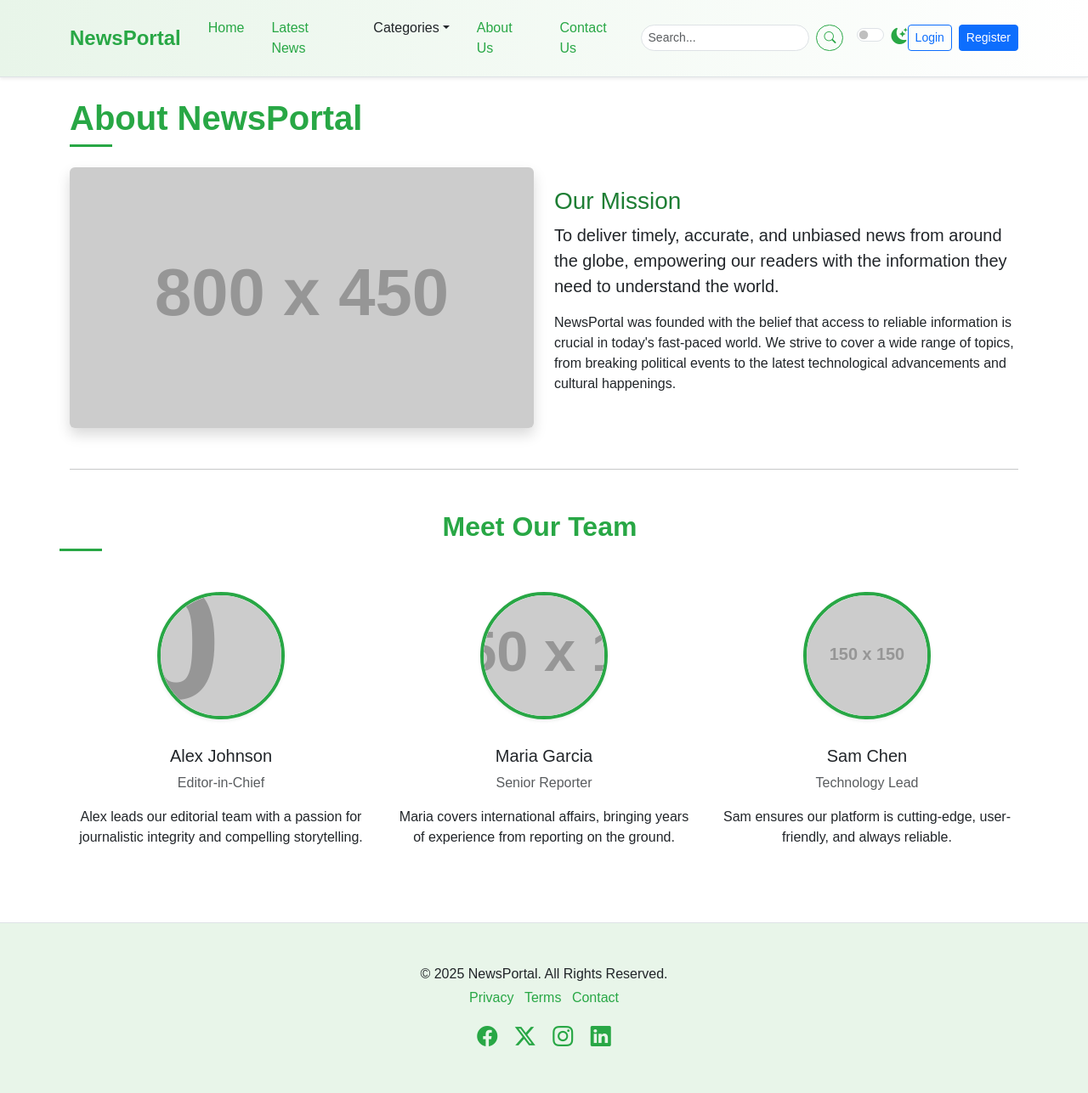
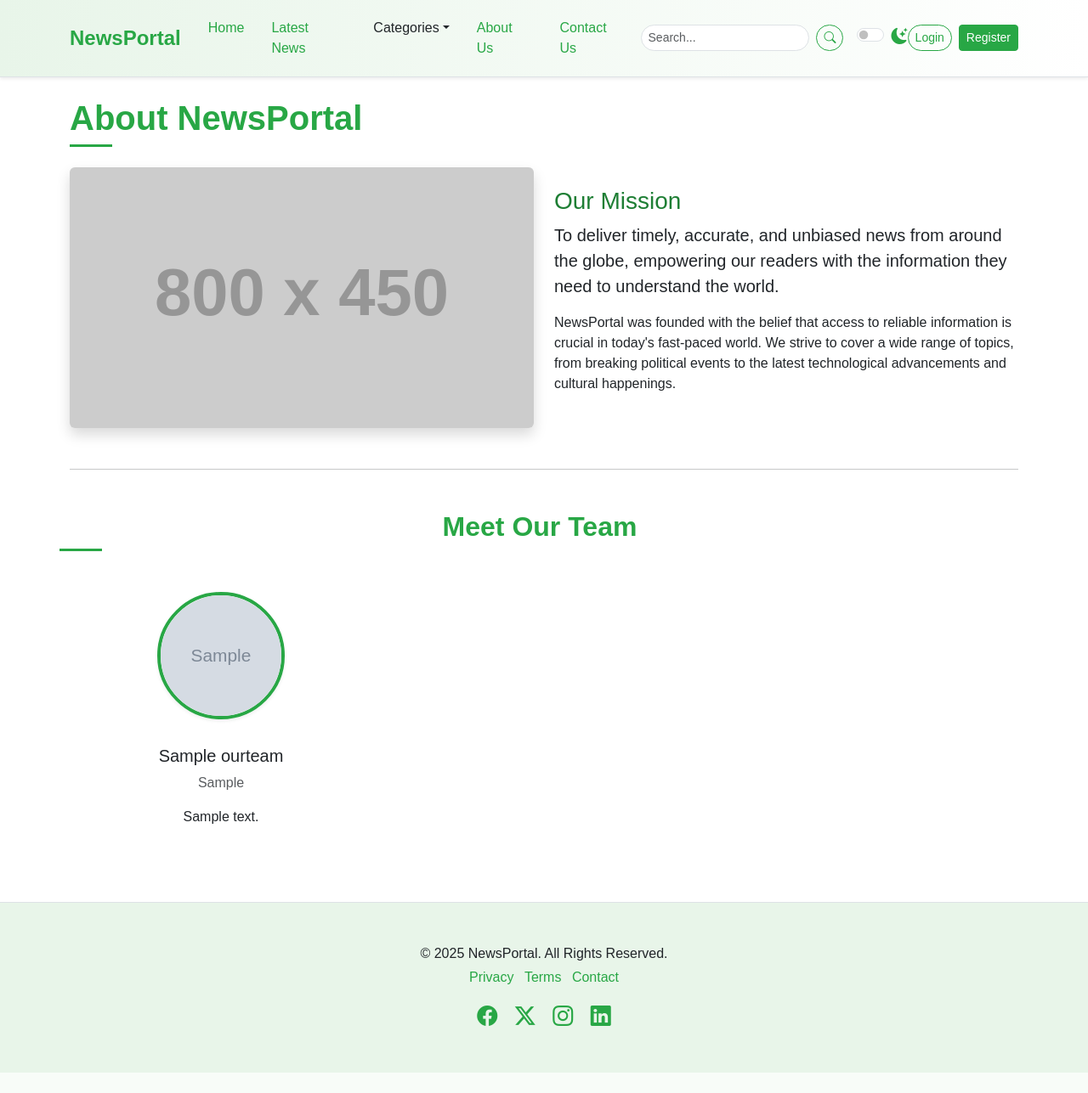
Before and after one commit to rms-sth/newspaper-2025, a Django app: page /about/ in a window 1280 px wide. Shown: the whole page at 85% size. After the commit the page ends 1263 px from the top, so only its background shows below. Run offline with Django 5.2, Linux system fonts and the light colour scheme; data comes from the database, SQL or seed files in the repository; both versions use the stored data as it was after the commit; tables that the repository leaves empty hold one stand-in row (values such as "Sample post"); grey boxes marked "Sample" are stand-in pictures; grey boxes labelled with a size stand in for pictures from a placeholder-image service; some libraries are stand-ins or nearby versions.

Commit message:
feat(contact us): :sparkles: make our team dynamic

```diff
--- a/newspaper/models.py
+++ b/newspaper/models.py
@@ -111,6 +111,16 @@ class Newsletter(TimeStampModel):
         return self.email
 
 
+class OurTeam(TimeStampModel):
+    name = models.CharField(max_length=100)
+    position = models.CharField(max_length=100)
+    image = models.ImageField(upload_to="team_images/%Y/%m/%d", blank=False)
+    description = models.TextField()
+
+    def __str__(self):
+        return self.name
+
+
 # post - comment
 # 1 post can have M comments => M
 # 1 comment is associated to only 1 post => 1
--- a/newspaper/views.py
+++ b/newspaper/views.py
@@ -2,7 +2,7 @@ from django.shortcuts import redirect, render
 from django.urls import reverse_lazy
 
 from newspaper.forms import ContactForm, NewsletterForm
-from newspaper.models import Advertisement, Category, Contact, Post, Tag
+from newspaper.models import Advertisement, Category, Contact, OurTeam, Post, Tag
 from django.views.generic import ListView, CreateView, DetailView, View, TemplateView
 from django.contrib.messages.views import SuccessMessageMixin
 
@@ -245,3 +245,8 @@ class PostSearchView(View):
 
 class AboutView(TemplateView):
     template_name = "newsportal/about.html"
+
+    def get_context_data(self, **kwargs):
+        context = super().get_context_data(**kwargs)
+        context["our_teams"] = OurTeam.objects.all()
+        return context
--- a/templates/newsportal/about.html
+++ b/templates/newsportal/about.html
@@ -1,7 +1,6 @@
 {% extends "newsportal/base.html" %}
 
 {% block content %}
-  <!-- Main Content Area -->
   <div class="container mt-4">
     <h1 class="mb-4 section-title">
       <span>About NewsPortal</span>
@@ -30,34 +29,20 @@
       <h2 class="mb-5 section-title">
         <span>Meet Our Team</span>
       </h2>
-      <div class="col-lg-4 col-md-6 mb-4">
-        <div class="team-member">
-          <img src="https://placehold.co/150/6c757d/ffffff?text=Editor"
-               alt="Team Member 1" />
-          <h5 class="mt-3">Alex Johnson</h5>
-          <p class="text-muted">Editor-in-Chief</p>
-          <p>Alex leads our editorial team with a passion for journalistic integrity and compelling storytelling.</p>
+
+      {% for our_team in our_teams %}
+        <div class="col-lg-4 col-md-6 mb-4">
+          <div class="team-member">
+            <img src="{{ our_team.image.url }}"
+                 alt="Team Member 1"
+                 width="150"
+                 height="150" />
+            <h5 class="mt-3">{{ our_team.name }}</h5>
+            <p class="text-muted">{{ our_team.position }}</p>
+            <p>{{ our_team.description }}</p>
+          </div>
         </div>
-      </div>
-      <div class="col-lg-4 col-md-6 mb-4">
-        <div class="team-member">
-          <img src="https://placehold.co/150/17a2b8/ffffff?text=Reporter"
-               alt="Team Member 2" />
-          <h5 class="mt-3">Maria Garcia</h5>
-          <p class="text-muted">Senior Reporter</p>
-          <p>Maria covers international affairs, bringing years of experience from reporting on the ground.</p>
-        </div>
-      </div>
-      <div class="col-lg-4 col-md-6 mb-4">
-        <div class="team-member">
-          <img src="https://placehold.co/150/ffc107/333333?text=Tech+Lead"
-               alt="Team Member 3" />
-          <h5 class="mt-3">Sam Chen</h5>
-          <p class="text-muted">Technology Lead</p>
-          <p>Sam ensures our platform is cutting-edge, user-friendly, and always reliable.</p>
-        </div>
-      </div>
+      {% endfor %}
     </div>
-
   </div>
 {% endblock content %}
--- a/templates/newsportal/nav.html
+++ b/templates/newsportal/nav.html
@@ -83,8 +83,8 @@
           </form>
         {% else %}
           <a href="{% url 'accounts:login' %}"
-             class="btn btn-outline-primary btn-sm me-2">Login</a>
-          <a href="{% url 'accounts:register' %}" class="btn btn-primary btn-sm">Register</a>
+             class="btn btn-outline-success btn-sm me-2">Login</a>
+          <a href="{% url 'accounts:register' %}" class="btn btn-success btn-sm">Register</a>
         {% endif %}
       </div>
     </div>
```
Also changed, not shown: db.sqlite3, newspaper/migrations/0010_ourteam.py (added).
